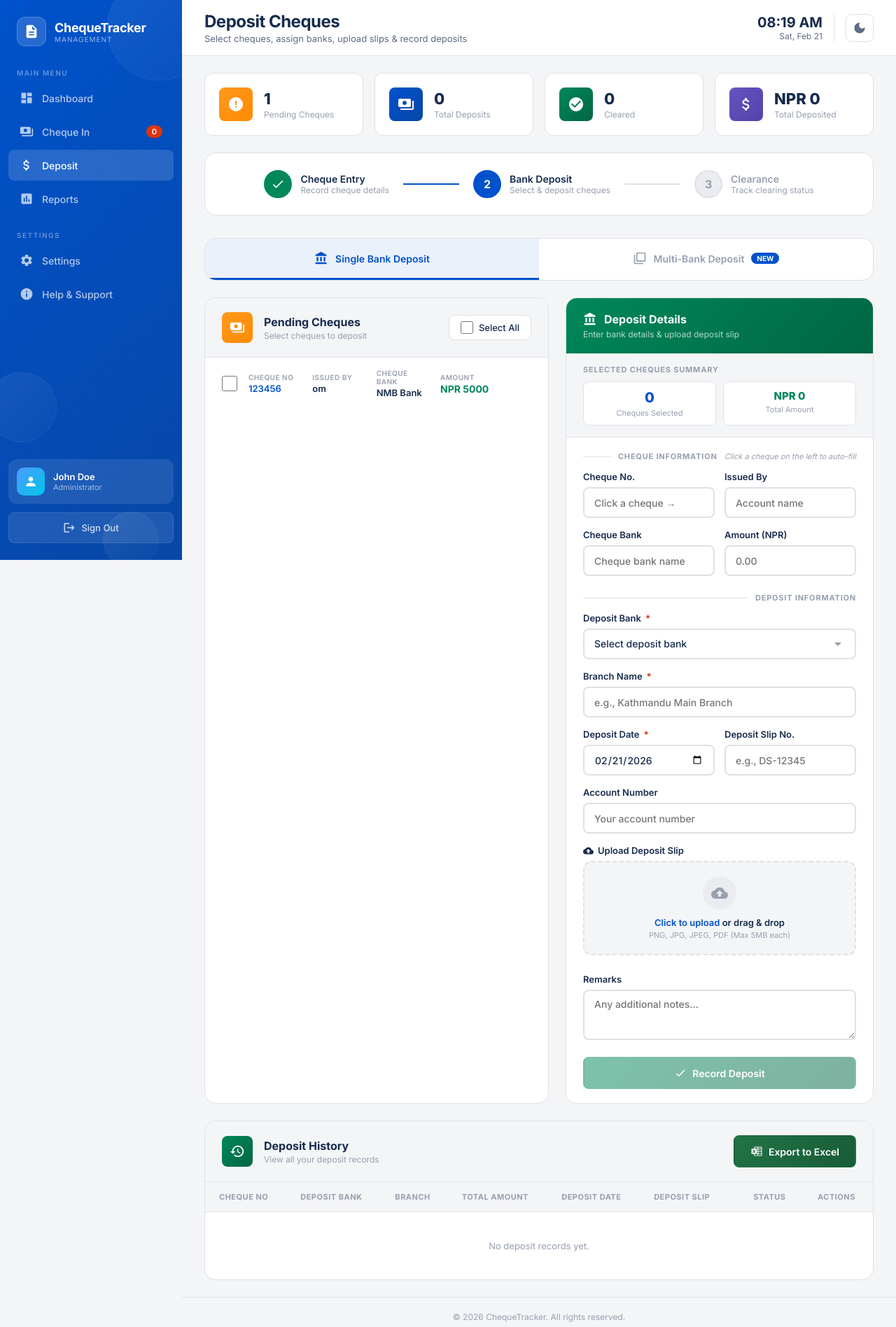
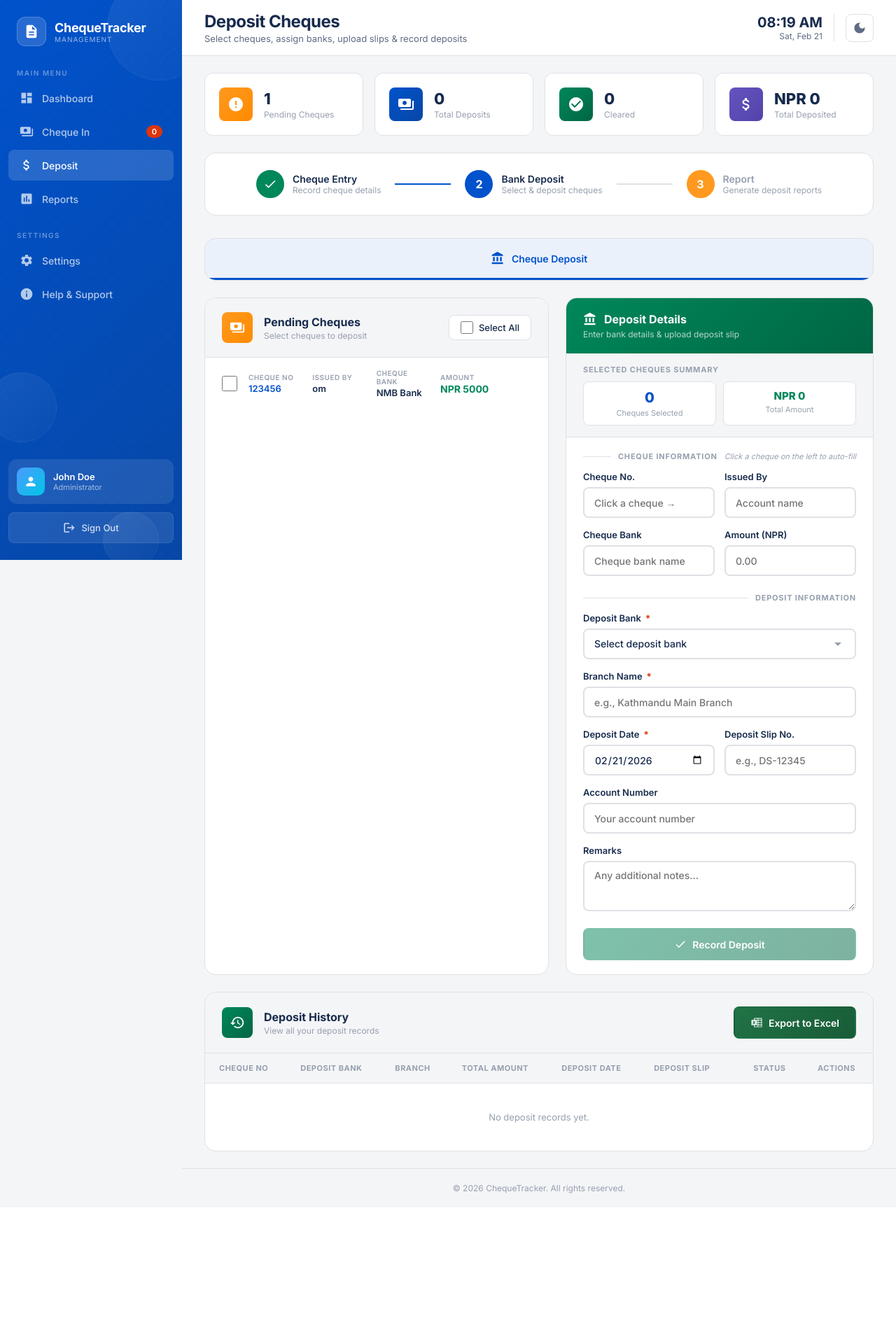
Before and after one commit to ashishshrestha007/Cheque_Tracker, a Django app: page /deposit/ in a window 1280 px wide. Shown: the top 1896 px of the page at 70% size. After the commit the page ends 1705 px from the top, so only its background shows below. Run offline with Django 4.2, Linux system fonts and the light colour scheme; a user stored in the database is signed in; data comes from the database, SQL or seed files in the repository; both versions use the stored data as it was after the commit; some libraries are stand-ins or nearby versions.

Commit message:
delete cheque record completed

```diff
--- a/main_app/views.py
+++ b/main_app/views.py
@@ -171,6 +171,11 @@ def deposit_form(request):
         deposit_slip_no = request.POST.get("deposit_slip_no")
         remarks         = request.POST.get("remarks")
 
+        # Get selected cheque IDs from hidden input
+        selected_ids_raw = request.POST.get("selected_cheque_ids", "")
+        selected_ids = [i.strip() for i in selected_ids_raw.split(",") if i.strip()]
+
+        # Save deposit record
         new_deposit = cheque_deposit(
             cheque_number   = cheque_number,
             account_name    = account_name,
@@ -180,13 +185,17 @@ def deposit_form(request):
             branch_name     = branch_name,
             deposit_date    = deposit_date,
             deposit_slip_no = deposit_slip_no,
-            remarks=remarks,
+            remarks         = remarks,
         )
         new_deposit.save()
 
+        # Delete the deposited cheques from the pending cheques table
+        if selected_ids:
+            cheque_details.objects.filter(id__in=selected_ids).delete()
+            # ⚠️ Replace YourChequeModel with your actual model name
+            # e.g. Cheque.objects.filter(id__in=selected_ids).delete()
+
         messages.success(request, f'Cheque #{cheque_number} deposited successfully!')
-
-
 
     return redirect('deposit')
 
--- a/template/Deposit.html
+++ b/template/Deposit.html
@@ -134,6 +134,7 @@
         .step-number { width:40px;height:40px;border-radius:50%;background:var(--bg-tertiary);border:2px solid var(--border);display:flex;align-items:center;justify-content:center;font-size:16px;font-weight:700;color:var(--text-muted);transition:var(--transition); }
         .step.active .step-number { background:var(--primary);border-color:var(--primary);color:white; }
         .step.completed .step-number { background:var(--success);border-color:var(--success);color:white; }
+        .step.last .step-number { background:var(--warning);border-color:var(--warning);color:white; }
         .step-info { display:flex;flex-direction:column; }
         .step-title { font-size:14px;font-weight:600;color:var(--text-muted);transition:var(--transition); }
         .step.active .step-title, .step.completed .step-title { color:var(--text-primary); }
@@ -738,23 +739,20 @@
                     <div class="step-info"><div class="step-title">Bank Deposit</div><div class="step-subtitle">Select &amp; deposit cheques</div></div>
                 </div>
                 <div class="step-connector"></div>
-                <div class="step">
+                 <div class="step last">
                     <div class="step-number">3</div>
-                    <div class="step-info"><div class="step-title">Clearance</div><div class="step-subtitle">Track clearing status</div></div>
+                    <div class="step-info"><div class="step-title">Report</div><div class="step-subtitle">Generate deposit reports</div></div>
                 </div>
+
             </div>
 
             <!-- Deposit Mode Tabs -->
             <div class="deposit-mode-tabs">
                 <button class="deposit-mode-tab active" onclick="switchDepositMode('single')" id="tabSingle">
                     <svg viewBox="0 0 24 24"><path d="M4 10h3v7H4zm6 0h3v7h-3zm-8 9h19v3H2zm14-9h3v7h-3zm-4.5-9L2 6v2h19V6z"/></svg>
-                    Single Bank Deposit
+                    Cheque Deposit
                 </button>
-                <button class="deposit-mode-tab" onclick="switchDepositMode('multi')" id="tabMulti">
-                    <svg viewBox="0 0 24 24"><path d="M4 6H2v14c0 1.1.9 2 2 2h14v-2H4V6zm16-4H8c-1.1 0-2 .9-2 2v12c0 1.1.9 2 2 2h12c1.1 0 2-.9 2-2V4c0-1.1-.9-2-2-2zm0 14H8V4h12v12z"/></svg>
-                    Multi-Bank Deposit
-                    <span class="tab-badge">NEW</span>
-                </button>
+
             </div>
 
             <!-- Content Layout -->
@@ -840,6 +838,7 @@
                     <!-- Deposit Form Fields -->
                     <form class="deposit-form" id="depositForm" action="{% url 'deposit_form' %}" method="POST" enctype="multipart/form-data">
                         {% csrf_token %}
+                        <input type="hidden" name="selected_cheque_ids" id="selectedChequeIds" value="">
 
                         <!-- Cheque Info Fields (auto-filled + editable) -->
                         <div class="form-section-divider">
@@ -925,19 +924,7 @@
                         </div>
 
                         <!-- File Upload -->
-                        <div class="form-group">
-                            <label class="form-label">
-                                <svg viewBox="0 0 24 24" width="15" height="15" fill="currentColor"><path d="M19.35 10.04C18.67 6.59 15.64 4 12 4 9.11 4 6.6 5.64 5.35 8.04 2.34 8.36 0 10.91 0 14c0 3.31 2.69 6 6 6h13c2.76 0 5-2.24 5-5 0-2.64-2.05-4.78-4.65-4.96zM14 13v4h-4v-4H7l5-5 5 5h-3z"/></svg>
-                                Upload Deposit Slip
-                            </label>
-                            <div class="file-upload-area" id="singleUploadArea">
-                                <input type="file" accept="image/*,.pdf" multiple id="singleFileInput" onchange="handleFileUpload(event)">
-                                <div class="file-upload-icon"><svg viewBox="0 0 24 24"><path d="M19.35 10.04C18.67 6.59 15.64 4 12 4 9.11 4 6.6 5.64 5.35 8.04 2.34 8.36 0 10.91 0 14c0 3.31 2.69 6 6 6h13c2.76 0 5-2.24 5-5 0-2.64-2.05-4.78-4.65-4.96zM14 13v4h-4v-4H7l5-5 5 5h-3z"/></svg></div>
-                                <h5><span>Click to upload</span> or drag &amp; drop</h5>
-                                <p>PNG, JPG, JPEG, PDF (Max 5MB each)</p>
-                            </div>
-                            <div class="uploaded-files" id="singleUploadedFiles"></div>
-                        </div>
+
 
                         <div class="form-group">
                             <label class="form-label">Remarks</label>
@@ -1397,7 +1384,7 @@
     // ==================== MODE SWITCHING (stub, single mode only for now) ====================
     function switchDepositMode(mode) {
         document.getElementById('tabSingle').classList.toggle('active', mode==='single');
-        document.getElementById('tabMulti').classList.toggle('active', mode==='multi');
+        /*document.getElementById('tabMulti').classList.toggle('active', mode==='multi');*/
         document.getElementById('chequeListSubtitle').textContent = mode==='single'
             ? 'Select cheques to deposit at a single bank'
             : 'Select cheques, then assign them to different banks';
@@ -1434,6 +1421,30 @@
         updateTime();
         setInterval(updateTime, 1000);
     });
+    // ==================== FORM SUBMIT: POPULATE HIDDEN IDS ====================
+    document.getElementById('depositForm').addEventListener('submit', function(e) {
+        if (selectedCheques.size === 0) {
+            e.preventDefault();
+            showToast('error', 'No Cheques', 'Select at least one cheque.');
+            return;
+        }
+
+        const bank   = document.getElementById('depositBank').value;
+        const branch = document.getElementById('branchName').value;
+        const date   = document.getElementById('depositDate').value;
+
+        if (!bank || !branch || !date) {
+            e.preventDefault();
+            showToast('error', 'Missing Info', 'Fill all required fields (Bank, Branch, Date).');
+            return;
+        }
+
+        // Populate the hidden input with comma-separated IDs
+        const ids = [...selectedCheques.keys()].join(',');
+        document.getElementById('selectedChequeIds').value = ids;
+
+        // Allow the form to submit normally to Django
+    });
 
     document.getElementById('viewModal').addEventListener('click', function(e) { if(e.target===this) closeViewModal(); });
     document.addEventListener('keydown', e => { if(e.key==='Escape'){ closeViewModal(); closeImagePreview(); } });
```
Also changed, not shown: template/report.html (+4 -3 lines), template/setting.html (+6 -6 lines), db.sqlite3.
